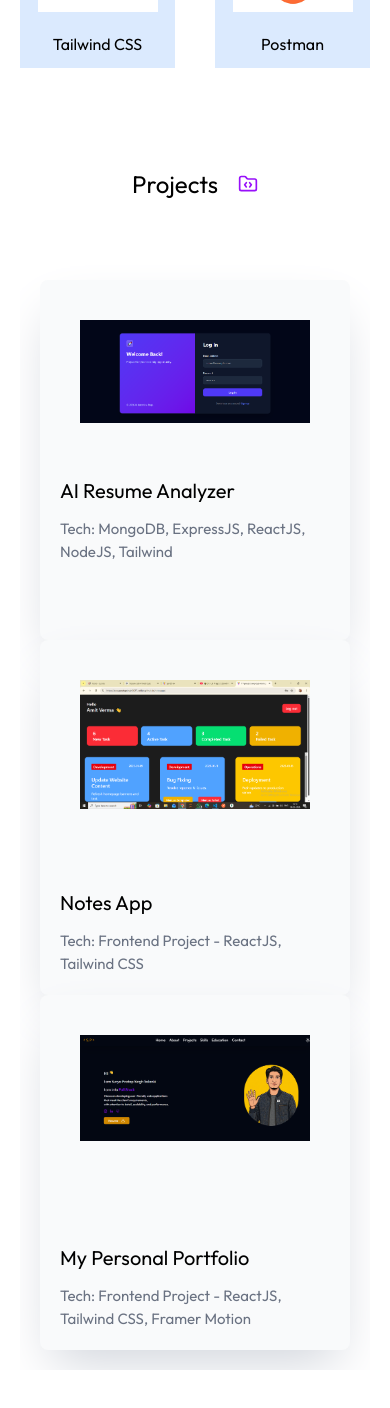
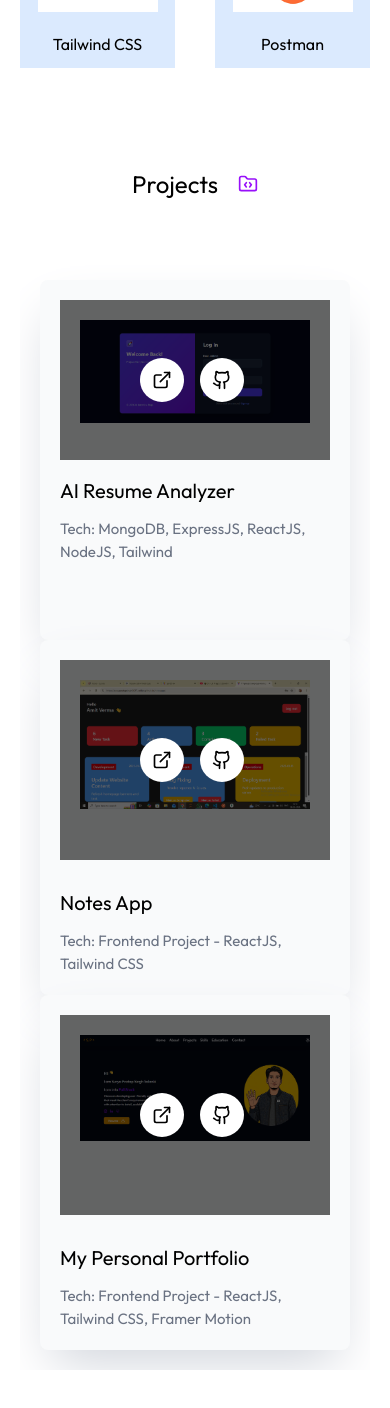
Before and after one commit to suryapratapsingh2027-collab/Portfolio, a React (Vite) app: page / in a window 390 px wide. Shown: the part 3428-4836 px from the top of the page. Built offline with nearby package versions, Linux system fonts and the light colour scheme.

Commit message:
update portfolio

```diff
--- a/src/components/Project.jsx
+++ b/src/components/Project.jsx
@@ -25,11 +25,11 @@ const Project = () => {
             <div className='relative group overflow-hidden h-40 w-full p-5 mb-2'>
               <img className='' src={project1} alt="" />
               <div className="absolute inset-0 bg-black/60 flex items-center justify-center gap-4
-                opacity-0 group-hover:opacity-100 transition-all duration-200 translate-x-0 group-hover:translate-x-5">
-                  <a href="https://github.com/suryapratapsingh2027-collab/AI-Resume-Analyzer" target="_blank" className="p-3 bg-white rounded-full hover:scale-110 transition-all absolute left-55">
+                md:opacity-0 md:group-hover:opacity-100 transition-all duration-200 translate-x-0 group-hover:translate-x-5">
+                  <a href="https://github.com/suryapratapsingh2027-collab/AI-Resume-Analyzer" target="_blank" className="p-3 bg-white rounded-full hover:scale-110 transition-all absolute md:left-55 left-35">
                   <Github className="w-5 h-5 text-black" />
                   </a>
-                  <a href="https://ai-resume-analyzer-1-trtc.onrender.com/login" target="_blank" className="p-3 bg-white rounded-full hover:scale-110 transition-all absolute left-40">
+                  <a href="https://ai-resume-analyzer-1-trtc.onrender.com/login" target="_blank" className="p-3 bg-white rounded-full hover:scale-110 transition-all absolute md:left-40 left-20">
                     <ExternalLink className="w-5 h-5 text-black" />
                   </a>
                 </div>
@@ -42,11 +42,11 @@ const Project = () => {
             <div className='relative group overflow-hidden h-50 w-full p-5 mb-5'>
               <img className='' src={project2} alt="" />
               <div className="absolute inset-0 bg-black/60 flex items-center justify-center gap-4
-                opacity-0 group-hover:opacity-100 transition-all duration-200 translate-x-0 group-hover:translate-x-5">
-                  <a href="https://github.com/suryapratapsingh2027-collab/notesapp" target="_blank" className="p-3 bg-white rounded-full hover:scale-110 transition-all absolute left-55">
+                md:opacity-0 md:group-hover:opacity-100 transition-all duration-200 translate-x-0 group-hover:translate-x-5">
+                  <a href="https://github.com/suryapratapsingh2027-collab/notesapp" target="_blank" className="p-3 bg-white rounded-full hover:scale-110 transition-all absolute md:left-55 left-35">
                   <Github className="w-5 h-5 text-black" />
                   </a>
-                  <a href="https://suryapratapsingh2027-collab.github.io/notesapp/" target="_blank" className="p-3 bg-white rounded-full hover:scale-110 transition-all absolute left-40">
+                  <a href="https://suryapratapsingh2027-collab.github.io/notesapp/" target="_blank" className="p-3 bg-white rounded-full hover:scale-110 transition-all absolute md:left-40 left-20">
                     <ExternalLink className="w-5 h-5 text-black" />
                   </a>
                 </div>
@@ -58,11 +58,11 @@ const Project = () => {
             <div className='relative group overflow-hidden h-50 w-full p-5 mb-5'>
               <img className='' src={project3} alt="" />
               <div className="absolute inset-0 bg-black/60 flex items-center justify-center gap-4
-                opacity-0 group-hover:opacity-100 transition-all duration-200 translate-x-0 group-hover:translate-x-5">
-                  <a href="https://github.com/suryapratapsingh2027-collab/Portfolio" target="_blank" className="p-3 bg-white rounded-full hover:scale-110 transition-all absolute left-55">
+                md:opacity-0 md:group-hover:opacity-100 transition-all duration-200 translate-x-0 group-hover:translate-x-5">
+                  <a href="https://github.com/suryapratapsingh2027-collab/Portfolio" target="_blank" className="p-3 bg-white rounded-full hover:scale-110 transition-all absolute md:left-55 left-35">
                   <Github className="w-5 h-5 text-black" />
                   </a>
-                  <a href="https://suryapratapsingh2027-collab.github.io/Portfolio/" target="_blank" className="p-3 bg-white rounded-full hover:scale-110 transition-all absolute left-40">
+                  <a href="https://suryapratapsingh2027-collab.github.io/Portfolio/" target="_blank" className="p-3 bg-white rounded-full hover:scale-110 transition-all absolute md:left-40 left-20">
                     <ExternalLink className="w-5 h-5 text-black" />
                   </a>
                 </div>
```
